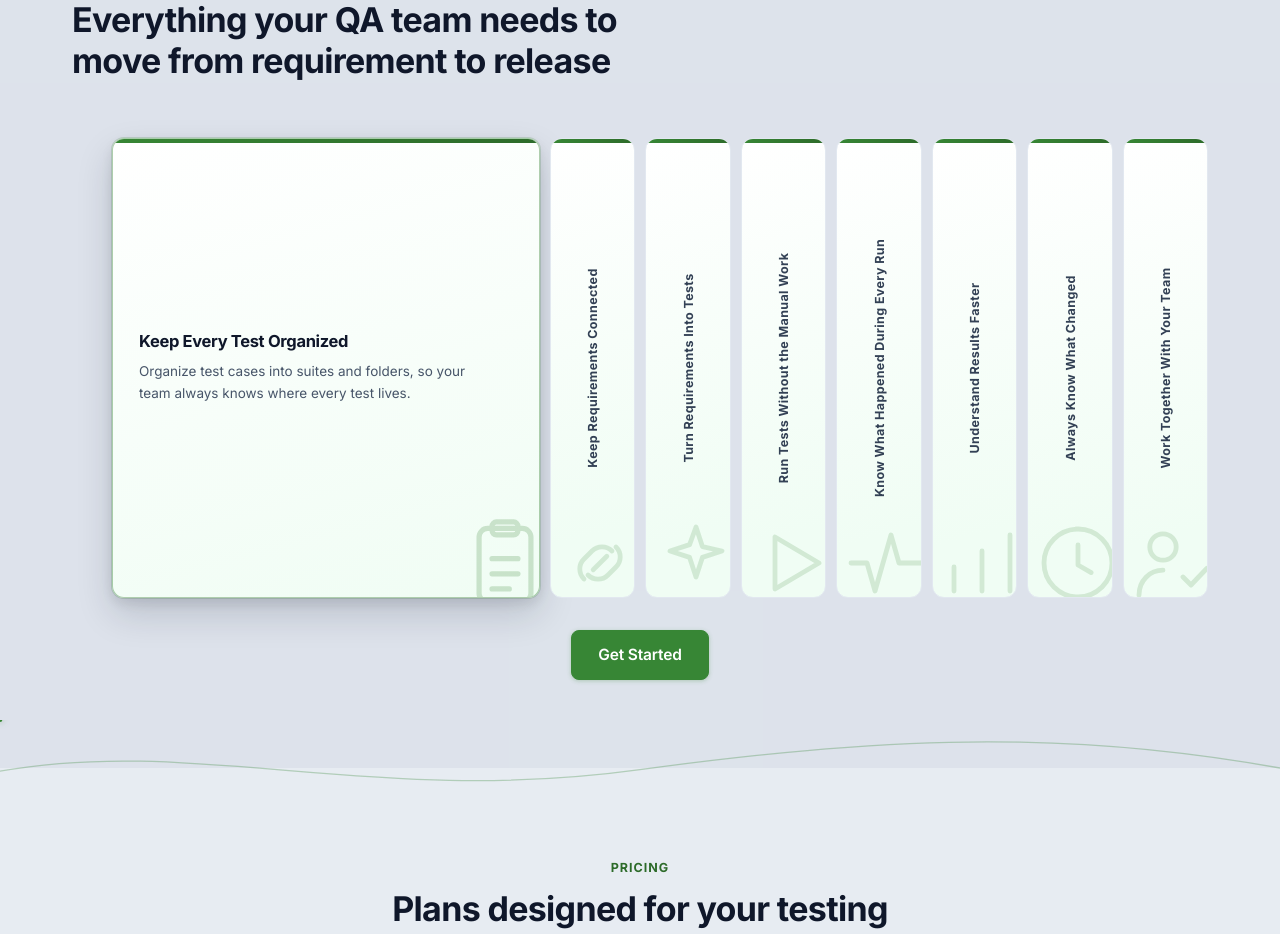
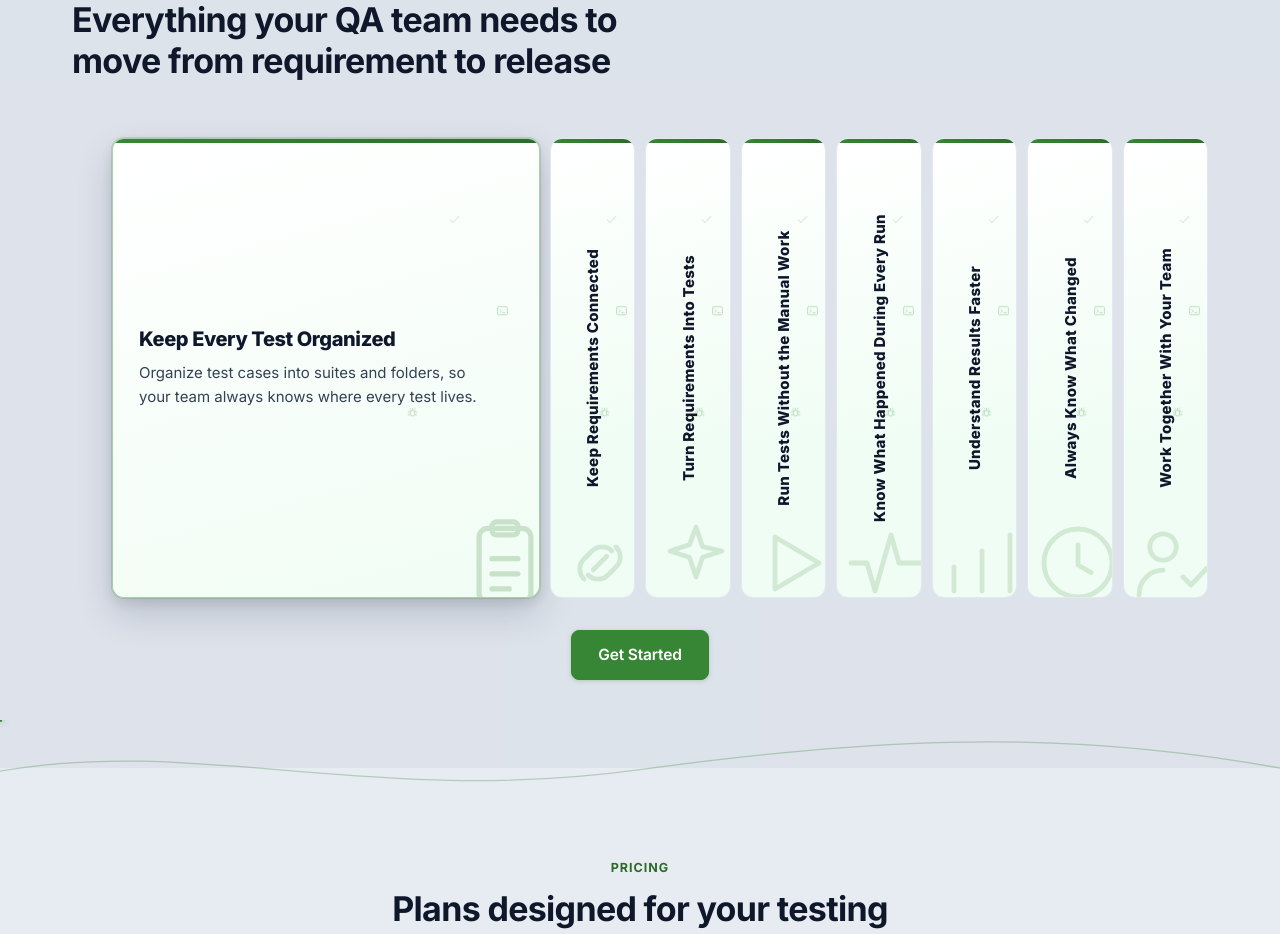
Before and after one commit to Googlealibi/TestDart-Website, a React (Vite) app: page / in a window 1280 px wide. Shown: the part 8480-9414 px from the top of the page. Built offline with nearby package versions, Linux system fonts and the light colour scheme.

Commit message:
UI changes

```diff
--- a/src/components/LineIcons.jsx
+++ b/src/components/LineIcons.jsx
@@ -162,3 +162,31 @@ export function BarChartIcon() {
     </svg>
   );
 }
+
+export function BugIcon() {
+  return (
+    <svg {...iconProps}>
+      <rect x="8" y="7" width="8" height="11" rx="4" />
+      <path d="M12 7V4M9 5l-1.5-1.5M15 5l1.5-1.5M4 11h4M16 11h4M4 16h3.5M16.5 16H20M9 9l-2.5-1.5M15 9l2.5-1.5" />
+    </svg>
+  );
+}
+
+export function TerminalIcon() {
+  return (
+    <svg {...iconProps}>
+      <rect x="3" y="4.5" width="18" height="15" rx="2" />
+      <path d="M7 9.5l3 3-3 3M12.5 15.5h4.5" />
+    </svg>
+  );
+}
+
+export function BrowserCheckIcon() {
+  return (
+    <svg {...iconProps}>
+      <rect x="3" y="4.5" width="18" height="15" rx="2" />
+      <line x1="3" y1="9" x2="21" y2="9" />
+      <path d="M8.5 14.5l2.2 2.2L15.5 12" />
+    </svg>
+  );
+}
--- a/src/components/Spotlight.jsx
+++ b/src/components/Spotlight.jsx
@@ -6,7 +6,7 @@ import './Spotlight.css';
 // where each item needs its own independent mouse tracking.
 export default function Spotlight({
   as: Tag = 'div',
-  spotlightColor = 'rgba(55, 134, 53, 0.16)',
+  spotlightColor = 'rgba(45, 107, 42, 0.26)',
   className = '',
   children,
   onMouseEnter,
--- a/src/sections/Features.css
+++ b/src/sections/Features.css
@@ -20,6 +20,19 @@
     opacity 0.6s ease, transform 0.6s ease;
 }
 
+.features-badge {
+  display: inline-flex;
+  align-items: center;
+  justify-content: center;
+  width: 34px;
+  height: 34px;
+  border-radius: 50%;
+  background: var(--green-light);
+  color: var(--green-dark);
+  margin-bottom: 10px;
+}
+.features-badge svg { width: 18px; height: 18px; }
+
 .expand-card {
   position: relative;
   overflow: hidden;
@@ -27,7 +40,7 @@
   min-height: 0;
   border-radius: var(--radius);
   cursor: pointer;
-  background: linear-gradient(165deg, var(--white) 0%, var(--green-light) 85%);
+  background: linear-gradient(165deg, var(--white) 0%, var(--green-light) 65%);
   border: 1.5px solid var(--slate-200);
   transition: border-color 0.3s ease, box-shadow 0.3s ease, background 0.3s ease;
 }
@@ -64,6 +77,35 @@
   transform: scale(1.08);
 }
 
+/* A few small "passed test" glyphs drifting inside the card — quiet
+   ambient motion, not a decoration that competes with the text. */
+.expand-card__particles {
+  position: absolute;
+  inset: 0;
+  pointer-events: none;
+}
+.particle {
+  position: absolute;
+  width: 15px;
+  height: 15px;
+  color: var(--green);
+  opacity: 0.24;
+  animation: particleFloat 6.5s ease-in-out infinite;
+}
+.particle svg { width: 100%; height: 100%; }
+.particle--1 { top: 16%; right: 18%; animation-duration: 7s; }
+.particle--2 { top: 60%; right: 28%; width: 13px; height: 13px; animation-delay: 1.6s; animation-duration: 8s; }
+.particle--3 { top: 38%; right: 7%; width: 13px; height: 13px; animation-delay: 3.2s; animation-duration: 6s; }
+
+@keyframes particleFloat {
+  0%, 100% { transform: translateY(0); opacity: 0.16; }
+  50% { transform: translateY(-10px); opacity: 0.32; }
+}
+
+@media (prefers-reduced-motion: reduce) {
+  .particle { animation: none !important; }
+}
+
 .expand-card__collapsed {
   position: absolute;
   left: 50%;
@@ -79,10 +121,10 @@
 .expand-card__collapsed .expand-card__label {
   writing-mode: vertical-rl;
   transform: rotate(180deg);
-  font-size: 12.5px;
-  font-weight: 700;
-  letter-spacing: 0.03em;
-  color: var(--slate-700);
+  font-size: 15px;
+  font-weight: 800;
+  letter-spacing: 0.02em;
+  color: var(--slate-900);
   white-space: nowrap;
 }
 
@@ -101,8 +143,8 @@
 
 .expand-card__body h3 {
   color: var(--slate-900);
-  font-size: 16.5px;
-  font-weight: 700;
+  font-size: 20px;
+  font-weight: 800;
   transform: translateY(6px);
   opacity: 0;
   transition: transform 0.3s ease 0.1s, opacity 0.3s ease 0.1s;
@@ -111,8 +153,8 @@
 
 .expand-card__body p {
   max-width: 340px;
-  color: var(--slate-600);
-  font-size: 13.5px;
+  color: var(--slate-700);
+  font-size: 15px;
   line-height: 1.6;
   transform: translateY(6px);
   opacity: 0;
--- a/src/sections/Features.jsx
+++ b/src/sections/Features.jsx
@@ -4,7 +4,8 @@ import SectionHead from '../components/SectionHead';
 import Spotlight from '../components/Spotlight';
 import {
   ClipboardIcon, LinkIcon, SparkleIcon, PlayIcon,
-  ActivityIcon, BarChartIcon, ClockIcon, UserCheckIcon,
+  ActivityIcon, BarChartIcon, ClockIcon, UserCheckIcon, BrowserCheckIcon,
+  CheckIcon, BugIcon, TerminalIcon,
 } from '../components/LineIcons';
 import './Features.css';
 
@@ -46,6 +47,7 @@ export default function Features() {
     <section className="section section--bg" id="features">
       <div className="container">
         <SectionHead>
+
           <span className="eyebrow">WHAT TESTDART HELPS YOU DO</span>
           <h2>Everything your QA team needs to move from requirement to release</h2>
         </SectionHead>
@@ -64,6 +66,12 @@ export default function Features() {
               onClick={() => setActiveIndex(i)}
             >
               <span className="expand-card__watermark" aria-hidden="true"><f.Icon /></span>
+
+              <span className="expand-card__particles" aria-hidden="true">
+                <span className="particle particle--1"><CheckIcon /></span>
+                <span className="particle particle--2"><BugIcon /></span>
+                <span className="particle particle--3"><TerminalIcon /></span>
+              </span>
 
               <div className="expand-card__collapsed" aria-hidden="true">
                 <span className="expand-card__label">{f.title}</span>
```
